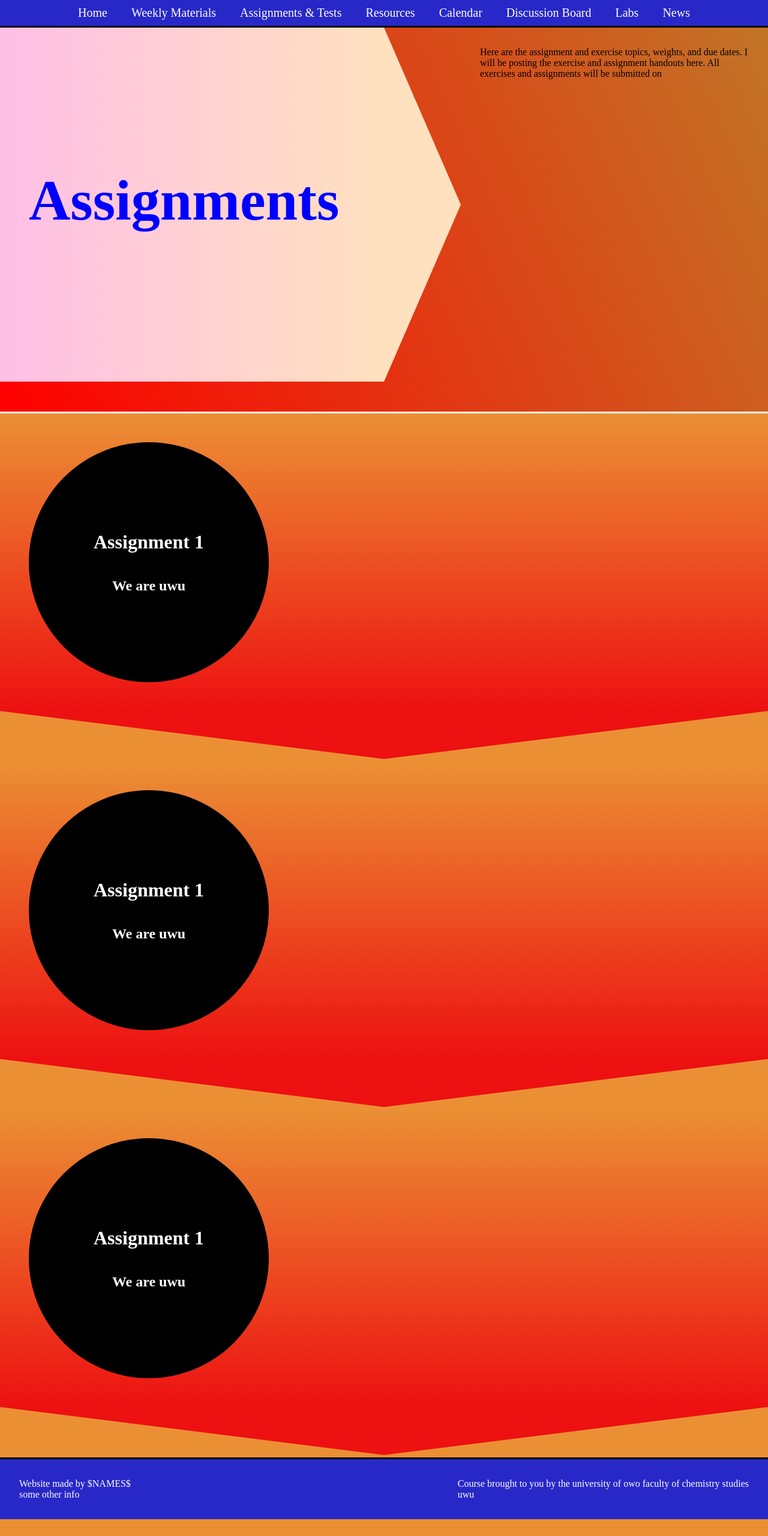
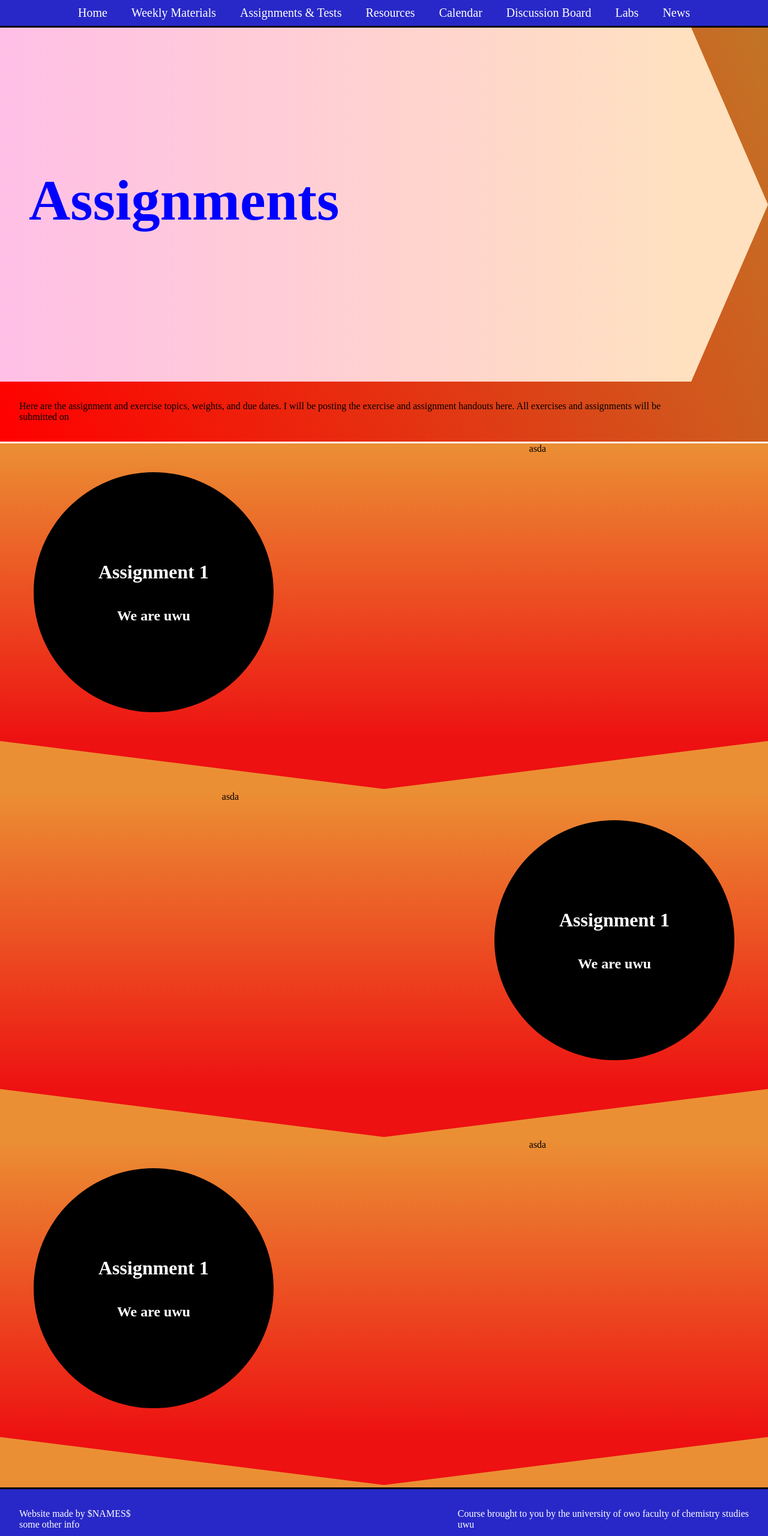
Before and after one commit to hpnrep6/CSCB20, a plain HTML site: page src/assignments.html in a window 1280 px wide. Shown: the whole page at 60% size. Before the commit the page ends 2532 px from the top, so only its background shows below. Drawn offline with Linux system fonts and the light colour scheme.

Commit message:
small updates

```diff
--- a/src/assignments.html
+++ b/src/assignments.html
@@ -38,7 +38,8 @@
     </div>
 
     <div class="project">
-        <div class="project-tile">
+        <div class="project-tile left">
+            <div class="center-tool">
                 <div class="circle">
                     <h1>
                         Assignment 1
@@ -47,8 +48,11 @@
                         We are uwu
                     </h2>
                 </div>
+            </div>
+            <div class="center-tool">
                 <div>
-
+                    asda
+                </div>
             </div>
         </div>
         <div class="project-trig">
@@ -63,7 +67,13 @@
 
 
     <div class="project">
-        <div class="project-tile">
+        <div class="project-tile right">
+            <div class="center-tool">
+                <div>
+                    asda
+                </div>
+            </div>
+            <div class="center-tool">
                 <div class="circle">
                     <h1>
                         Assignment 1
@@ -72,8 +82,6 @@
                         We are uwu
                     </h2>
                 </div>
-            <div>
-
             </div>
         </div>
         <div class="project-trig">
@@ -88,7 +96,8 @@
 
 
     <div class="project">
-        <div class="project-tile">
+        <div class="project-tile left">
+            <div class="center-tool">
                 <div class="circle">
                     <h1>
                         Assignment 1
@@ -97,8 +106,11 @@
                         We are uwu
                     </h2>
                 </div>
+            </div>
+            <div class="center-tool">
                 <div>
-
+                    asda
+                </div>
             </div>
         </div>
         <div class="project-trig">
--- a/src/static/css/assignments.css
+++ b/src/static/css/assignments.css
@@ -3,7 +3,7 @@ body {
 }
 
 #title {
-    height: 80vh;
+    height: fit-content;
     width: 100%;
     background: linear-gradient(65deg, rgb(255,0,0) 0%, rgb(194, 116, 39) 100%);
     border-bottom-style: solid;
@@ -18,6 +18,12 @@ body {
     grid-template-columns: 50% 10% 40%;
 }
 
+@media (max-width: 1400px) {
+    #title-grid {
+        grid-template-columns: 90% 10%;
+    }
+}
+
 #title-name {
     height: calc(80vh - 50px);
     width: 100%;
@@ -26,6 +32,7 @@ body {
     flex-direction: column;
     justify-content: center;
     align-content: center;
+    word-wrap: break-word;
 }
 
 .rel {
@@ -62,7 +69,27 @@ body {
     height: fit-content;
     background: linear-gradient(rgb(235, 143, 52) 0%, rgb(237, 17, 17) 100%);
     display: grid;
+}
+
+.left {
     grid-template-columns: 40% 60%;
+}
+
+.right {
+    grid-template-columns: 60% 40%;
+}
+
+@media (max-width: 1200px) {
+    .left {
+        display: flex;
+        justify-content: center;
+        justify-items: center;
+        flex-direction: column;
+    }
+
+    .right {
+        grid-template-columns: 100%;
+    }
 }
 
 .trig {
--- a/src/static/css/content.css
+++ b/src/static/css/content.css
@@ -153,7 +153,7 @@ centre {
     display: flex;
     justify-content: center;
     color: white;
-
+    width: 100%;
 }
 
 centre h1 {
@@ -172,6 +172,6 @@ inst {
 }
 
 inst img {
-    width: 20vw;
-    height: 25vw;
+    width: calc(max(20vw, 200px));
+    height: calc(max(25vw, 250px));
 }
--- a/src/static/css/style.css
+++ b/src/static/css/style.css
@@ -98,3 +98,10 @@ body {
     height: 5rem;
     transform: translateY(2.5rem);
 }
+
+.center-tool {
+    display: flex;
+    justify-items: center;
+    justify-content: center;
+    width: 100%;
+}
```
Lines whose indentation alone changed are shown as unchanged.
